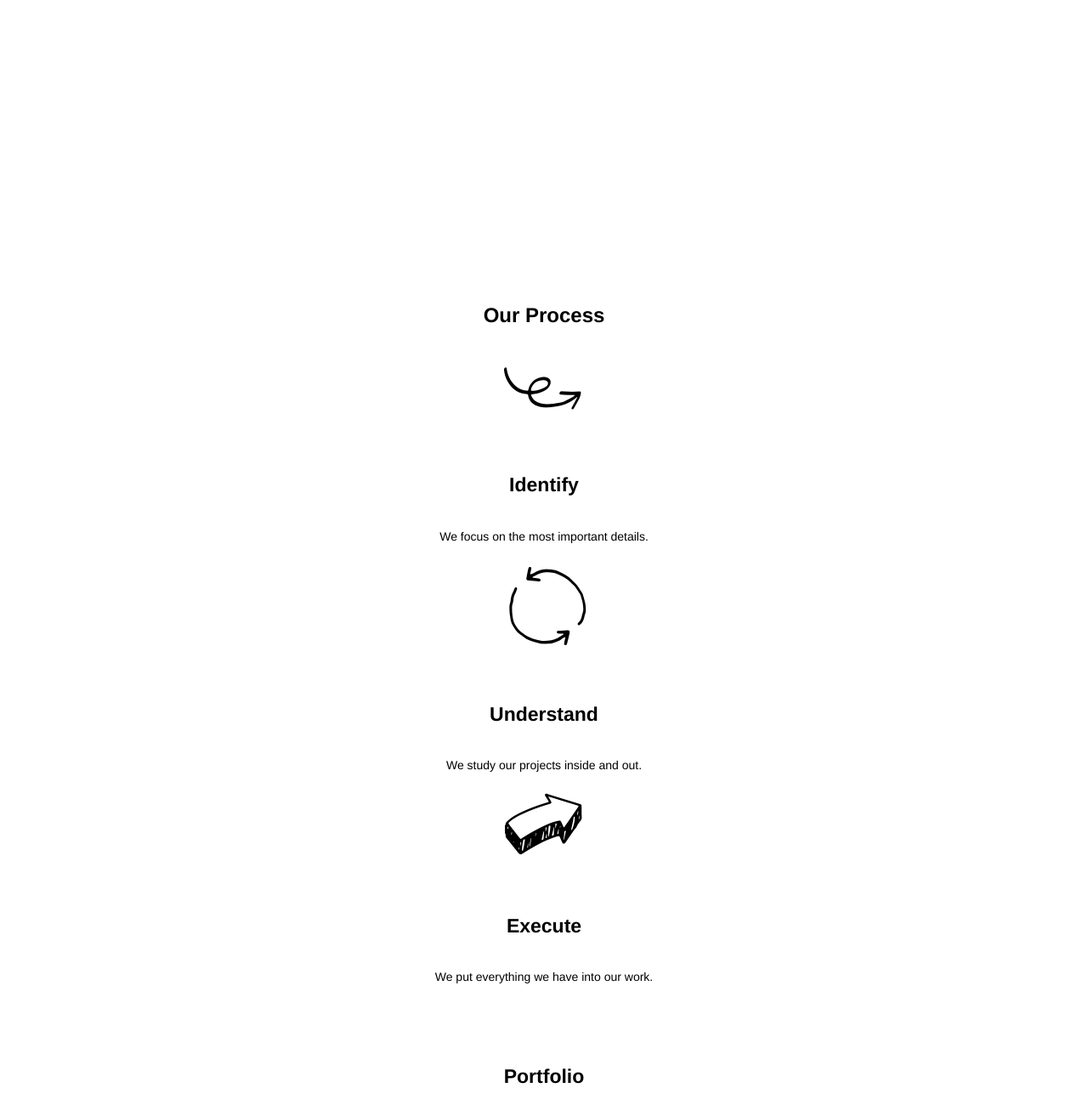
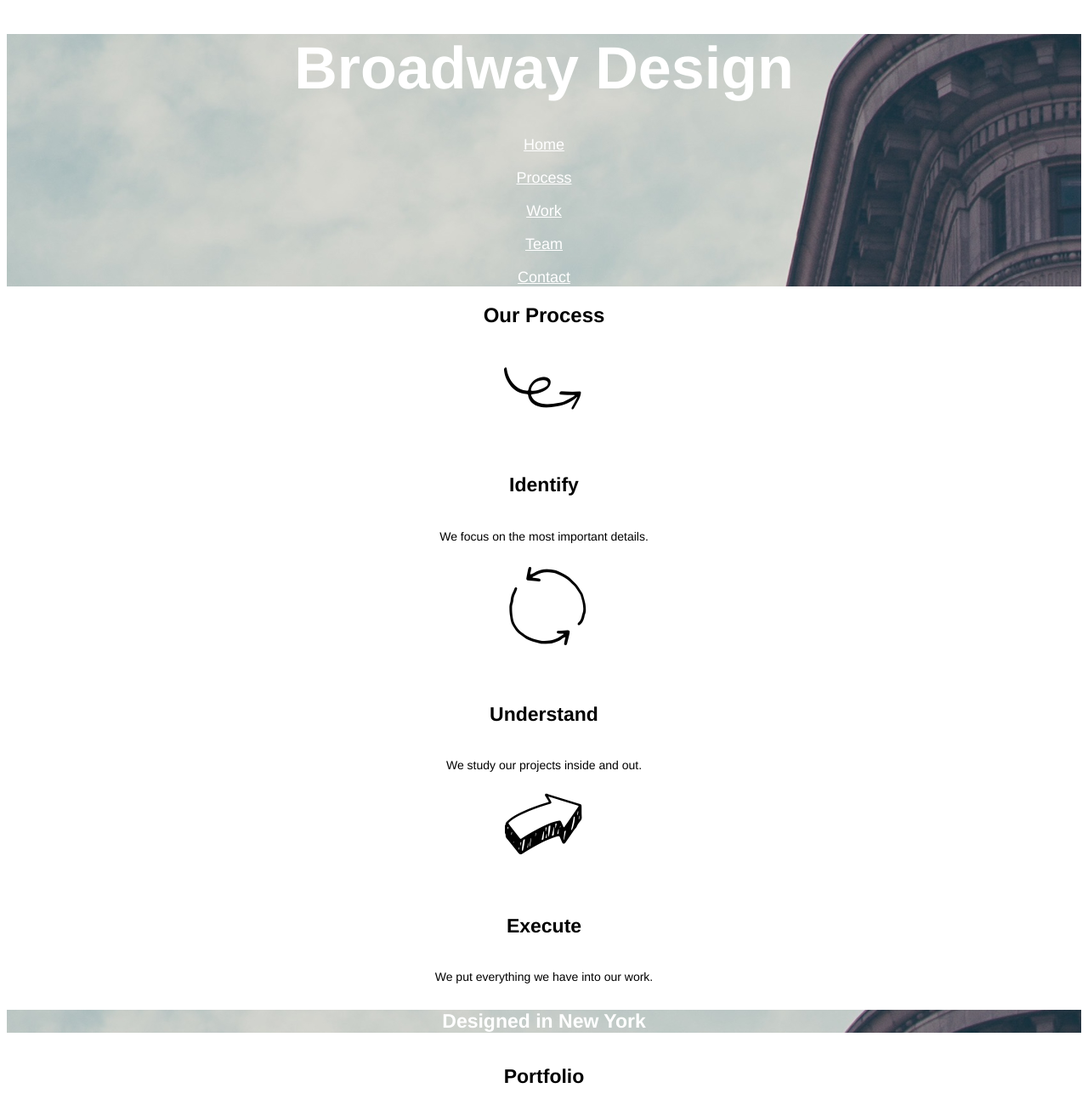
Before and after one commit to tikhomirova-anastasiia/broadway, a plain HTML site: page index.html in a window 1280 px wide. Shown: the top 1300 px of the page at 85% size. Drawn offline with Linux system fonts and the light colour scheme.

Commit message:
Attempt to fix not showing banner

```diff
--- a/css/style.css
+++ b/css/style.css
@@ -17,7 +17,7 @@ body{
   text-align: center;
 }
 .menu {
-  background-image: url("./resources/images/the-flatiron-building.png");
+  background-image: url("../resources/images/the-flatiron-building.png");
 }
 .process h2 {
   font-size: 32 px;
@@ -37,7 +37,7 @@ body{
   font-size: 14px;
 }
 .smallbanner {
-  background-image: url("./resources/images/the-flatiron-building.png");
+  background-image: url("../resources/images/the-flatiron-building.png");
 }
 .smallbanner h4 {
   font-size: 23px;
```
Also changed, not shown: 1 other file.
